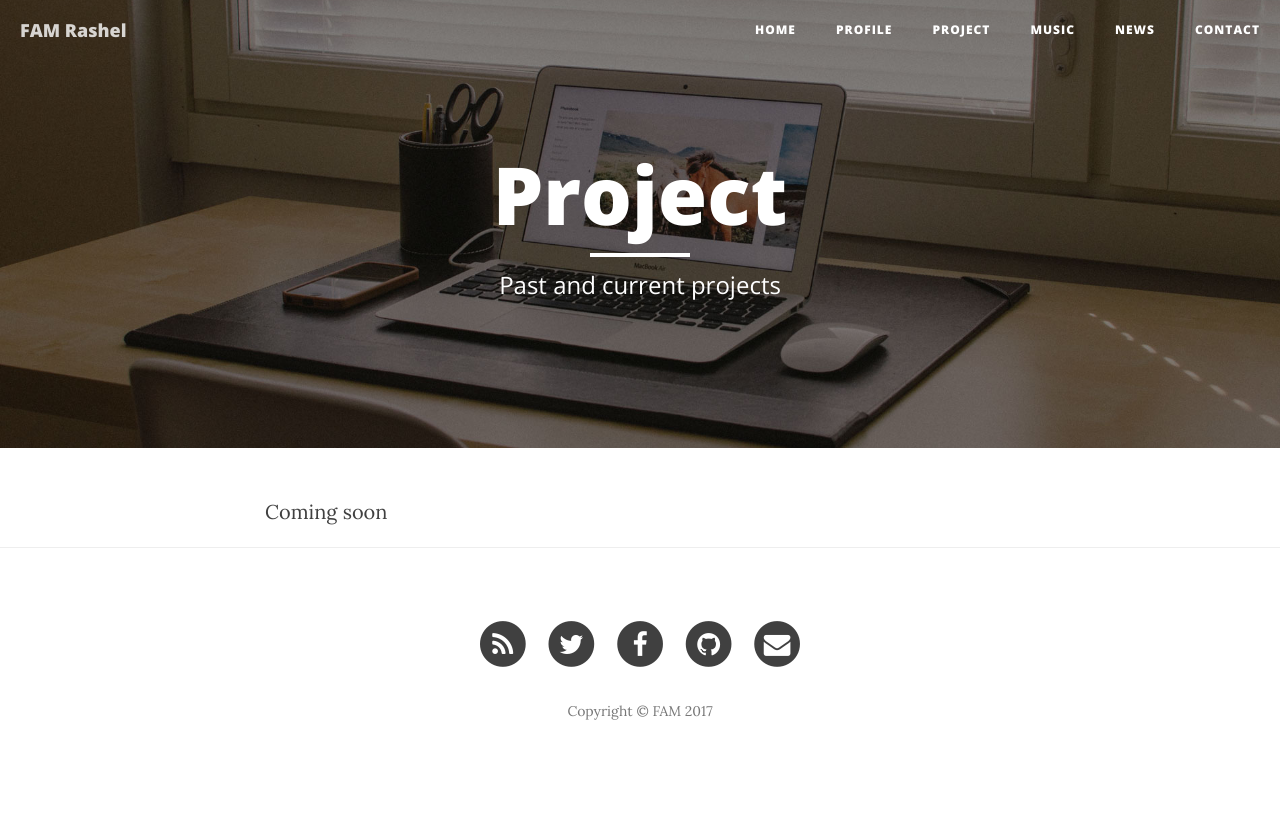
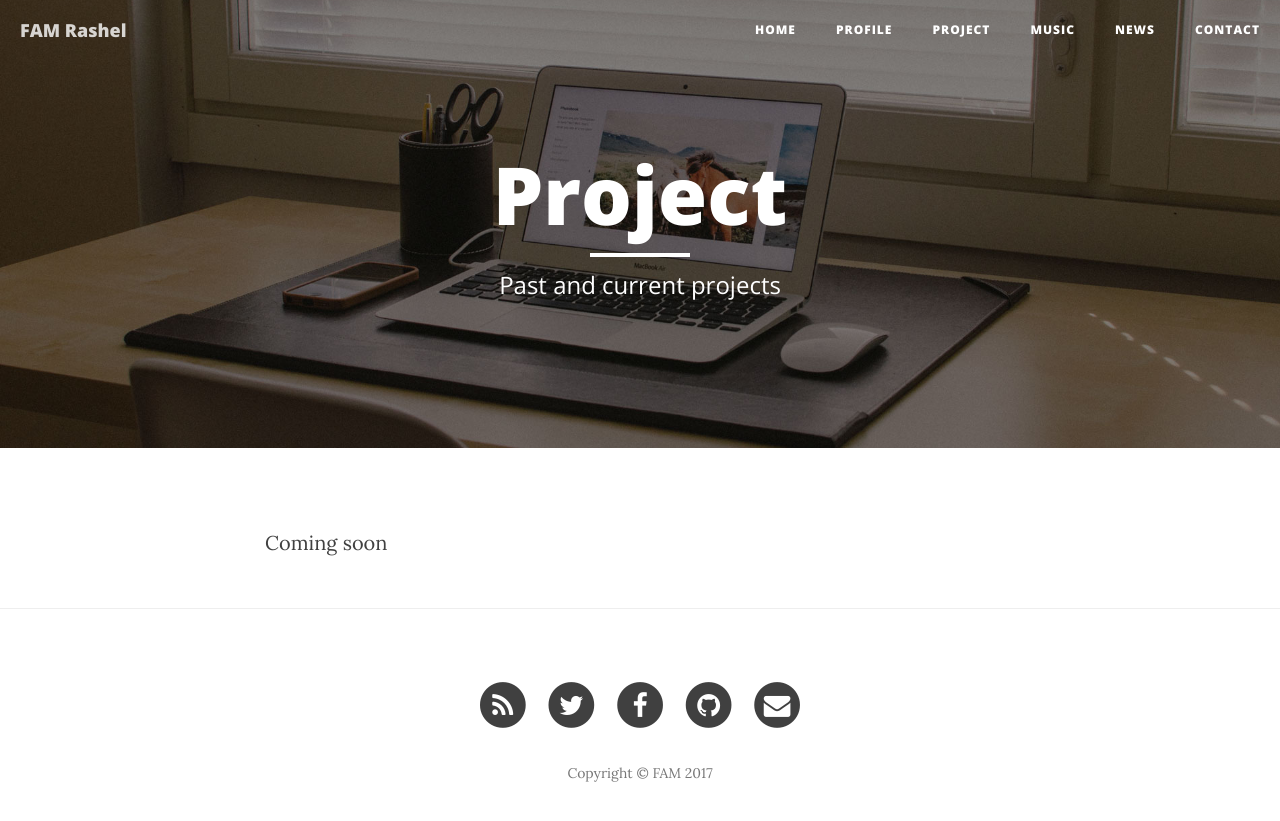
Before and after one commit to famrashel/famrashel.github.io, a Jekyll site: the page built from project.html, in a window 1280 px wide. Shown: the top 821 px of the page. Built offline with Jekyll 4.4.1, drawn with Linux system fonts in a browser that asks for light colours; nearby versions of some CDN libraries.

Commit message:
Debugging failure

```diff
--- a/project.html
+++ b/project.html
@@ -30,4 +30,4 @@ header-img: "img/home-bg.jpg"
 <hr>
 {% endfor %} -->
 
-Coming soon
+<p>Coming soon</p>
```
